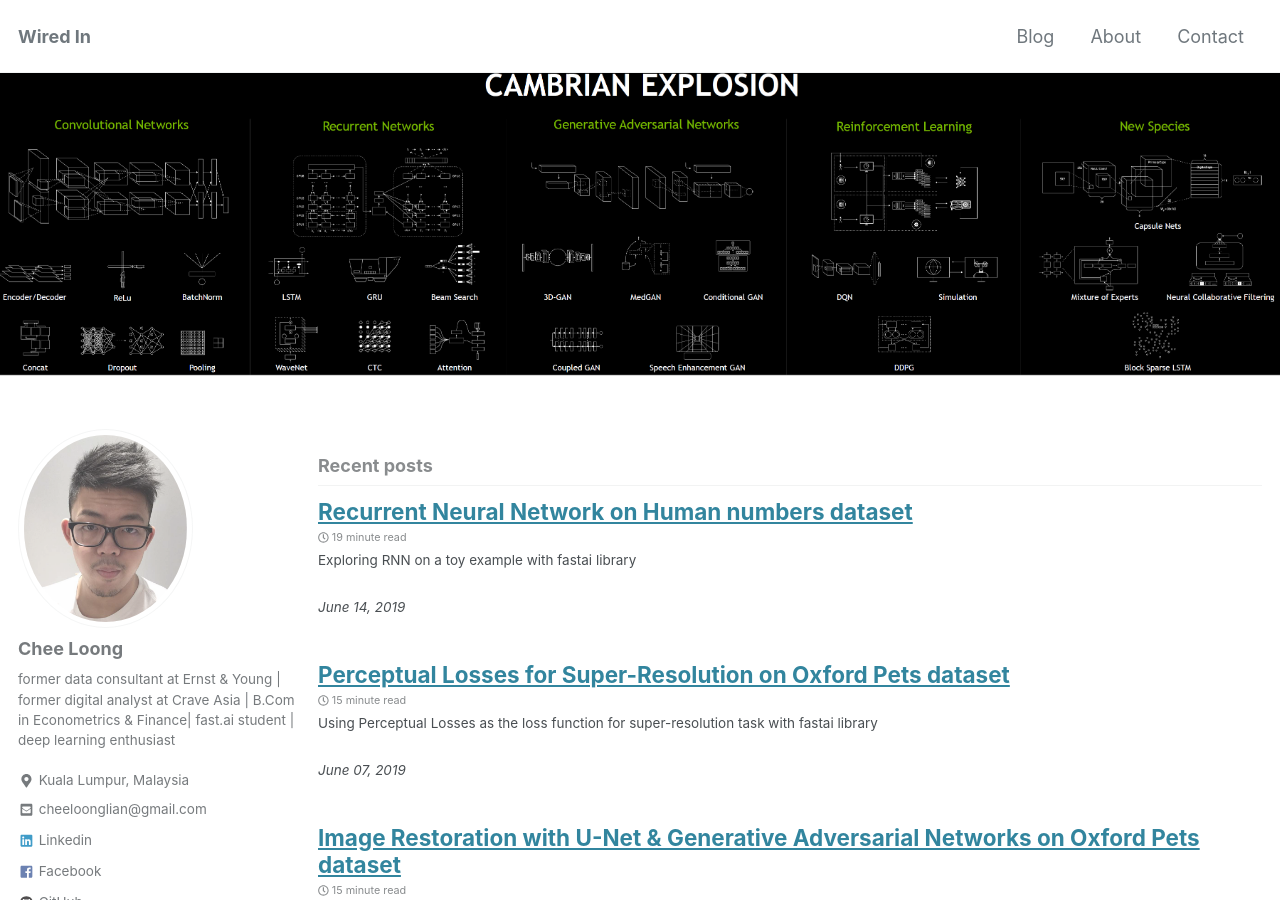
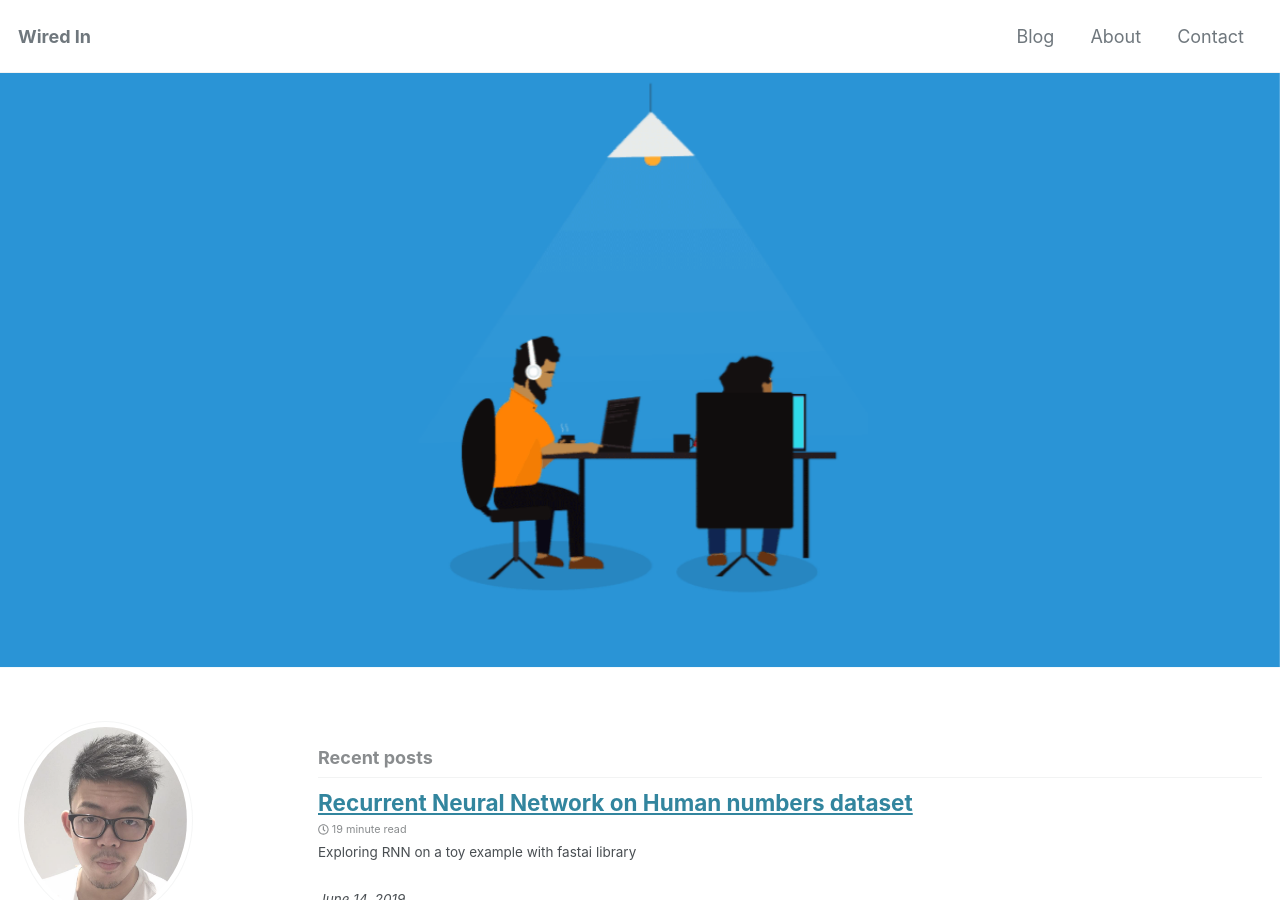
Before and after one commit to CheeLoong/CheeLoong.github.io, a Jekyll site: the page built from index.html, in a window 1280 px wide and 900 px high. Built offline with Jekyll 4.4.1, drawn with Linux system fonts in a browser that asks for light colours; cached includes are drawn as plain includes; the list of posts is cut into pages by our own code.

Commit message:
test gif banner

```diff
--- a/index.html
+++ b/index.html
@@ -2,5 +2,5 @@
 layout: home
 author_profile: true
 header:
-  image: "/assets/images/cambrian-explosion.png"
+  image: "/assets/images/wired-in.gif"
 ---
```
Also changed, not shown: assets/images/wired-in.gif (added), 2 other files.
